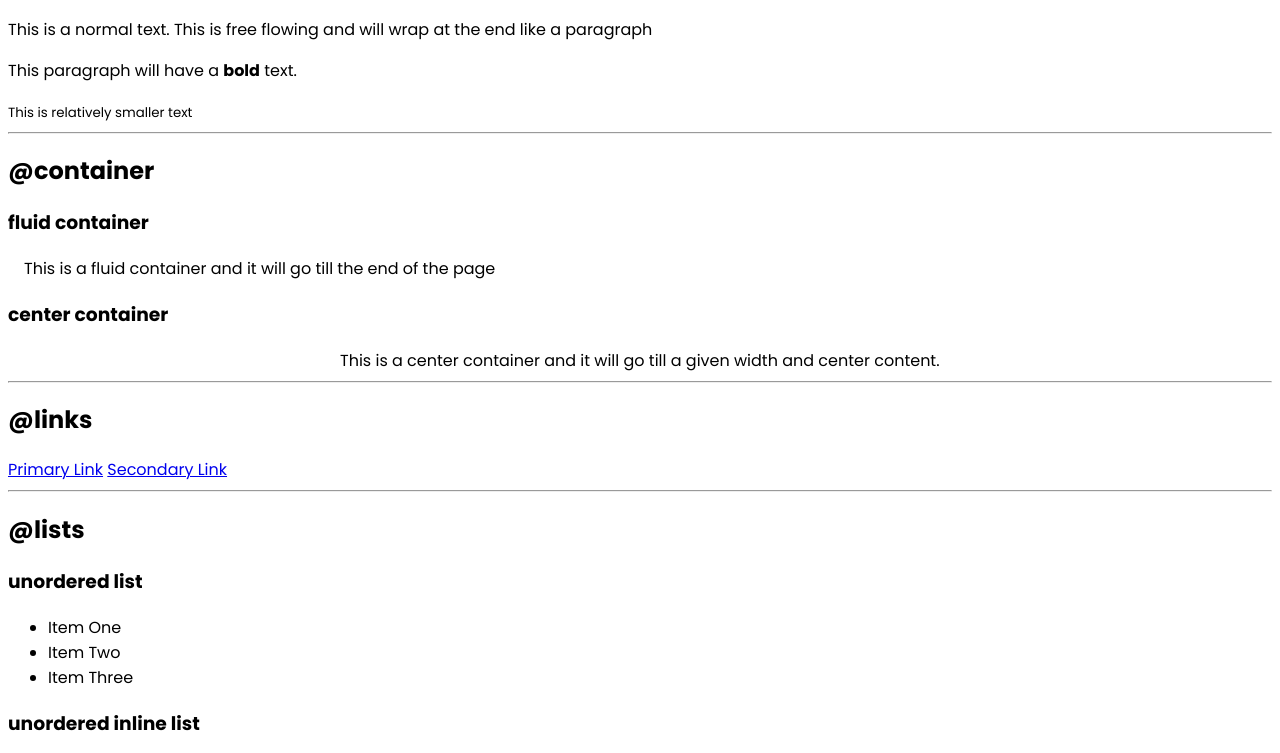
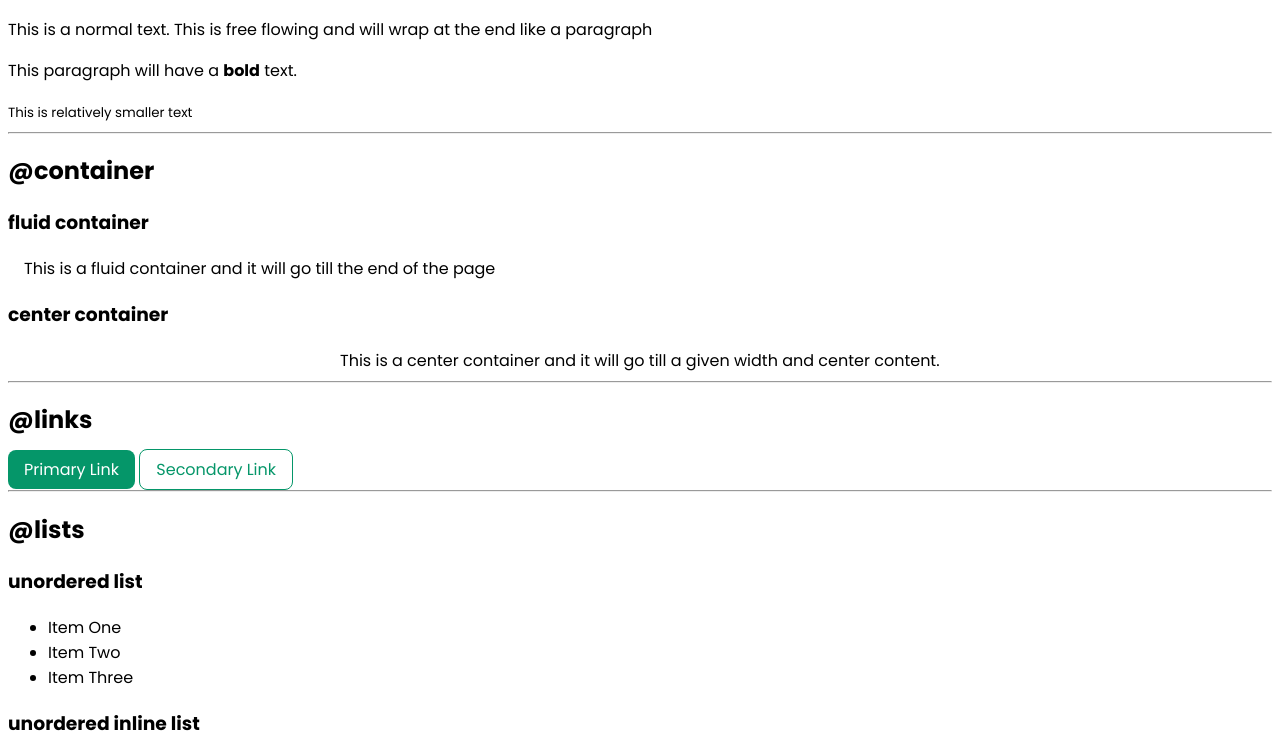
Before and after one commit to Earthian1510/neog-camp-component-library, a plain HTML site: page index.html in a window 1280 px wide. Shown: the part 343-1096 px from the top of the page. Drawn offline with Linux system fonts and the light colour scheme.

Commit message:
link updated

```diff
--- a/index.html
+++ b/index.html
@@ -48,8 +48,8 @@
 
     <h2>@links</h2>
     <!-- h1, h2 are examples of block element -->
-    <a href="/">Primary Link</a>
-    <a href="/">Secondary Link</a>
+    <a class="link link-primary" href="/">Primary Link</a>
+    <a class="link link-secondary" href="/">Secondary Link</a>
     <!-- a tag is a example of inline element -->
 
     <hr />
--- a/style.css
+++ b/style.css
@@ -1,18 +1,37 @@
 @import url('https://fonts.googleapis.com/css2?family=Poppins:wght@400;700&display=swap');
+
+:root{
+    --primary-color : #059669;
+    --white : #fff;
+}
 
 /* Typography */
 body {
     font-family: 'Poppins', sans-serif;
-    /* #059669 */
 }
 
 /* Container */
 .container{
-    padding-left: 1rem;
-    padding-right: 1rem;
+    padding: 0rem 1rem;
 }
 
 .container-center{
     max-width: 600px;
     margin: auto;
 }
+
+/* links */
+.link{
+    text-decoration: none;
+    padding: 0.5rem 1rem;
+}
+.link-primary{
+    background-color: var(--primary-color);
+    color: var(--white) ;
+    border-radius: 0.5rem;
+}
+.link-secondary{
+    color: var(--primary-color);
+    border: 1px solid var(--primary-color);
+    border-radius: 0.5rem;
+}
```
